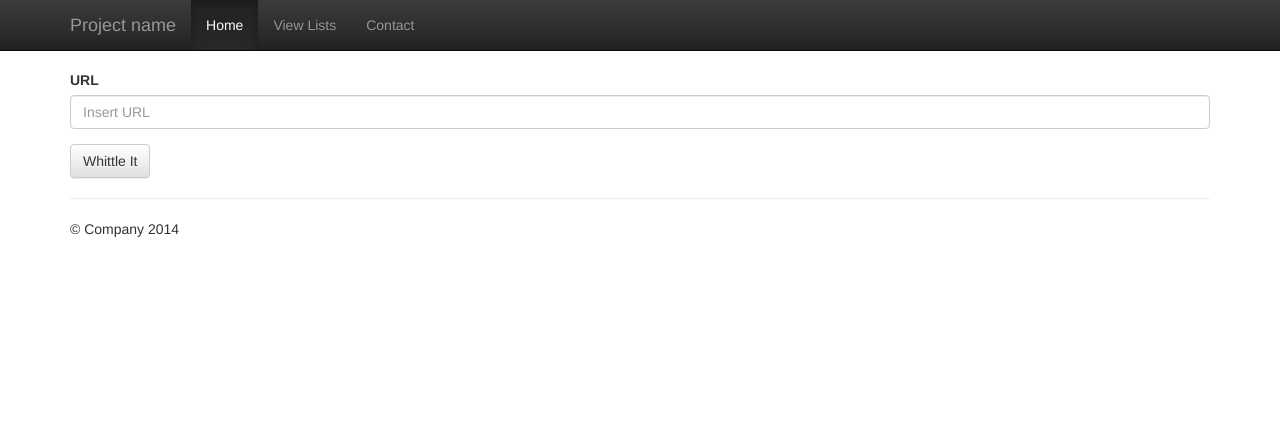
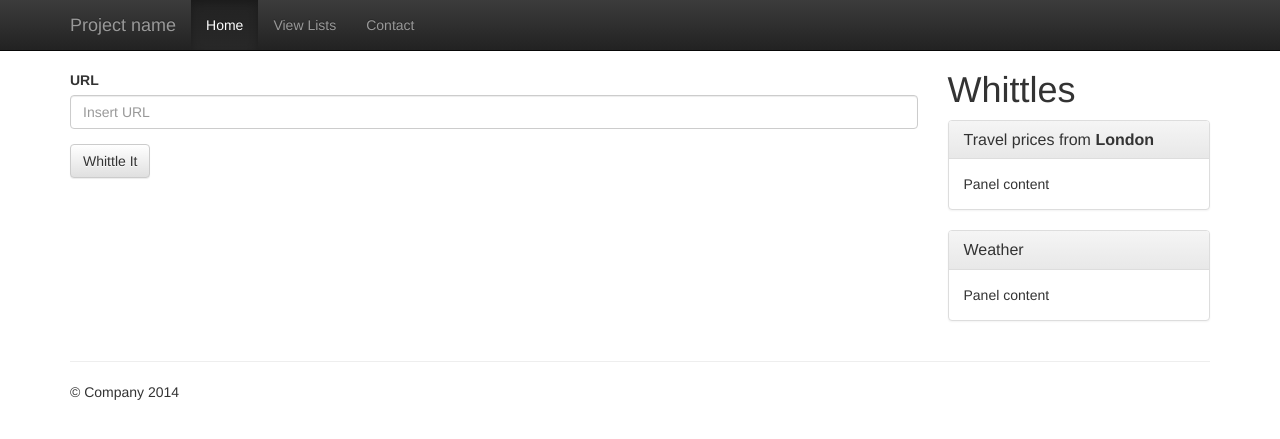
Before and after one commit to ains/wittl-archive, a Django app: template web/templates/list/view.html in a window 1280 px wide. Shown: the top 439 px of the page. Run offline with Django 3.2, Linux system fonts and the light colour scheme; the template is opened without the code that fills it, so the values that code supplies are empty; parts of the project's set-up code (start-up, migrations or seed data) failed here and were passed over; some libraries are stand-ins or nearby versions.

Commit message:
Removed magic in comparator importing
Begin exposing on whittles

```diff
--- a/comparator/base.py
+++ b/comparator/base.py
@@ -1,11 +1,10 @@
 class BaseComparator():
+    NAME = ''
     REQUIRED_ATTRIBUTES = []
+    TRIGGERS = []
 
     def __init__(self):
         pass
 
     def score(self, **kwargs):
         pass
-
-
-TRIGGERS = []
--- a/comparator/distance_from.py
+++ b/comparator/distance_from.py
@@ -2,10 +2,9 @@ from comparator.base import BaseComparator
 
 
 class DistanceFromComparator(BaseComparator):
+    NAME = 'distance_from'
     REQUIRED_ATTRIBUTES = ("latitude", "longitude")
+    TRIGGERS = ["distance from nearest (?P<to_location>.*)"]
 
     def score(self, latitude, longitude, origin_location):
         return 0
-
-
-TRIGGERS = [(["distance from nearest (?P<to_location>.*)"], DistanceFromComparator)]
--- a/comparator/travel_prices_from.py
+++ b/comparator/travel_prices_from.py
@@ -4,7 +4,9 @@ from money import Money
 
 
 class TravelPricesFromComparator(BaseComparator):
+    NAME = "travel_prices_from"
     REQUIRED_ATTRIBUTES = ("latitude", "longitude")
+    TRIGGERS = ["travel prices from (?P<origin_location>.*)"]
 
     @staticmethod
     def get_route_data(route):
@@ -31,6 +33,3 @@ class TravelPricesFromComparator(BaseComparator):
 
         sorted_routes = sorted(all_routes, key=lambda x: x["total_price"])
         return sorted_routes[0]["total_price"] * 2
-
-
-TRIGGERS = [(["travel prices from (?P<origin_location>.*)"], TravelPricesFromComparator)]
--- a/web/models.py
+++ b/web/models.py
@@ -1,7 +1,6 @@
 import json
 from django.db import models
 from django.contrib.auth.models import AbstractUser
-from comparator import run_comparator
 
 
 class User(AbstractUser):
@@ -25,6 +24,3 @@ class ListItem(models.Model):
 
     def __unicode__(self):
         return self.name
-
-    def price_test(self):
-        return run_comparator("travel prices from london", json.loads(self.attributes))
--- a/web/templates/list/view.html
+++ b/web/templates/list/view.html
@@ -2,7 +2,7 @@
 
 {% block content %}
     <div class="row">
-        <div class="col-lg-12">
+        <div class="col-lg-9">
             <h1>{{ list.name }}</h1>
 
             <form method="POST" action="{% url 'insert_list_item' list.id %}">
@@ -28,6 +28,27 @@
                 </div>
             {% endfor %}
         </div>
+        <div class="col-lg-3">
+            <h1>Whittles</h1>
+
+            <div class="panel panel-default">
+                <div class="panel-heading">
+                    <h3 class="panel-title">Travel prices from <strong>London</strong></h3>
+                </div>
+                <div class="panel-body">
+                    Panel content
+                </div>
+            </div>
+
+            <div class="panel panel-default">
+                <div class="panel-heading">
+                    <h3 class="panel-title">Weather</h3>
+                </div>
+                <div class="panel-body">
+                    Panel content
+                </div>
+            </div>
+        </div>
     </div>
 
 
--- a/whittle/urls.py
+++ b/whittle/urls.py
@@ -1,16 +1,22 @@
 import web.views
 from django.conf.urls import patterns, include, url
 from django.contrib import admin
+
 admin.autodiscover()
 
 urlpatterns = patterns('',
-    url(r'^$', 'web.views.index', name='index'),
-    url(r'^list/$', 'web.views.list_list', name='list_list'),
-    url(r'^list/create$', web.views.ListCreateView.as_view(), name='list_create'),
-    url(r'^list/(?P<list_id>[0-9]+)$', 'web.views.list_view', name='list_view'),
-    url(r'^list/(?P<list_id>[0-9]+)/insert_item$', 'web.views.insert_list_item', name='insert_list_item'),
-    # url(r'^blog/', include('blog.urls')),
-    (r'^accounts/login/$', 'django.contrib.auth.views.login'),
+                       url(r'^$', 'web.views.index', name='index'),
 
-    url(r'^admin/', include(admin.site.urls)),
+                       url(r'^list/$', 'web.views.list_list', name='list_list'),
+                       url(r'^list/create$', web.views.ListCreateView.as_view(), name='list_create'),
+                       url(r'^list/(?P<list_id>[0-9]+)$', 'web.views.list_view', name='list_view'),
+                       url(r'^list/(?P<list_id>[0-9]+)/insert_item$', 'web.views.insert_list_item',
+                           name='insert_list_item'),
+
+                       url(r'^comparator/$', 'web.views.all_comparators', name='all_comparators'),
+
+                       # url(r'^blog/', include('blog.urls')),
+                       (r'^accounts/login/$', 'django.contrib.auth.views.login'),
+
+                       url(r'^admin/', include(admin.site.urls)),
 )
```
Also changed, not shown: comparator/__init__.py (+35 -11 lines), web/views.py (+13 -0 lines).
